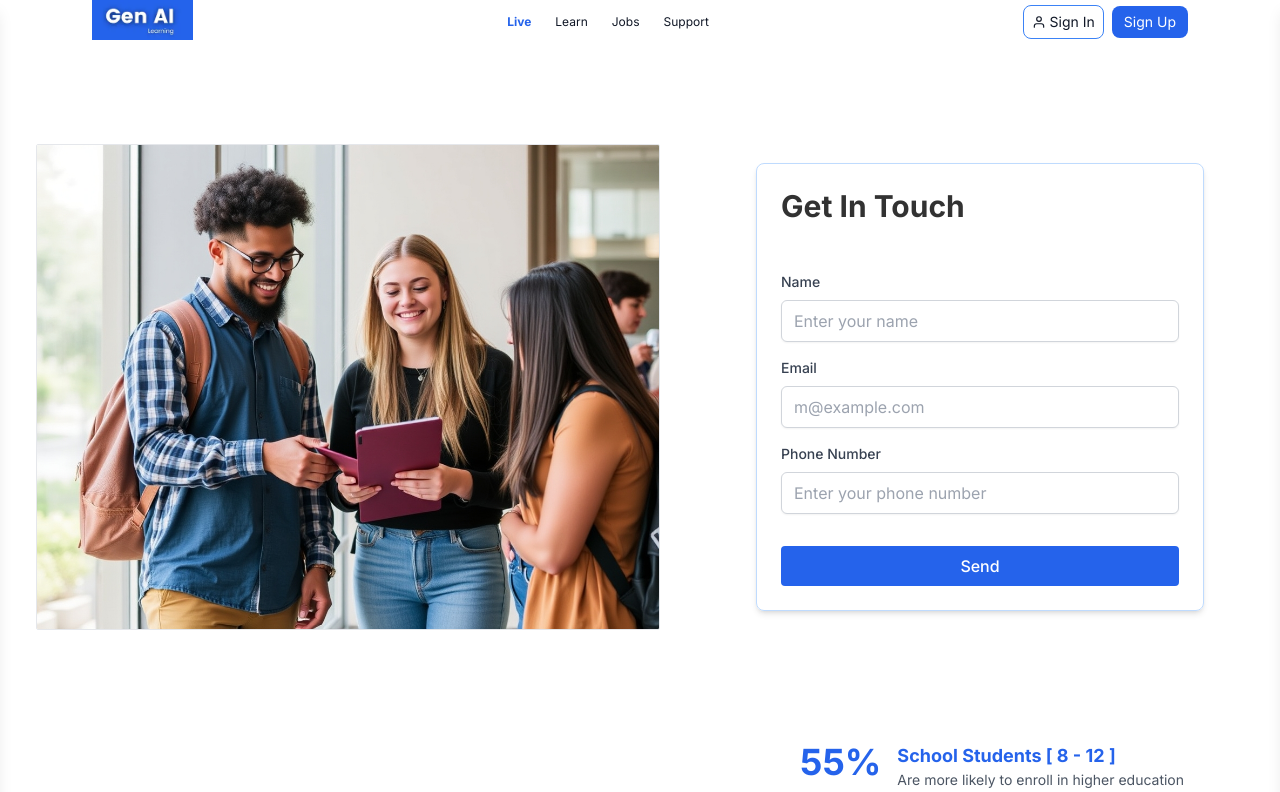
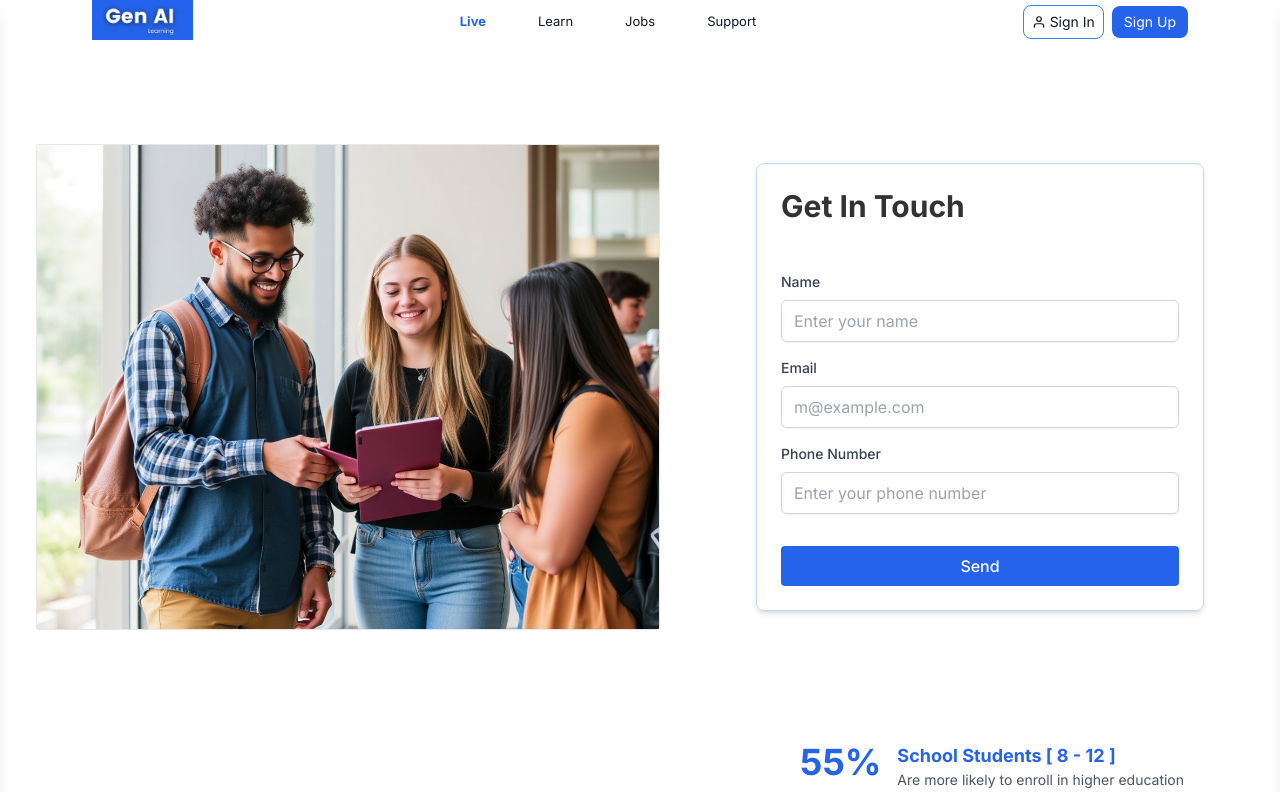
Before and after one commit to TheMentorLive/The-Mentor-Test, a React (Vite) app in the folder Frontend/: page /live in a window 1280 px wide. Shown: the top 792 px of the page. Built offline with nearby package versions, Linux system fonts and the light colour scheme.

Commit message:
Update - Home pg - 2

```diff
--- a/Frontend/src/components/Header.jsx
+++ b/Frontend/src/components/Header.jsx
@@ -59,38 +59,29 @@ const Header = () => {
                     </Link>
 
                     {/* Desktop Navigation Links */}
-                    <nav className="hidden lg:flex justify-center gap-2 items-center">
+                    <nav className="hidden lg:flex justify-center gap-9 items-center">
                         <Link
                             to="/live"
-                            className={`flex text-[12px] items-center space-x-1 py-1 px-2 rounded transition-colors duration-300 ${location.pathname === '/live' ? 'font-bold text-blue-600' : 'text-gray-900 hover:text-blue-600 hover:bg-gray-100'}`}
+                            className={`flex text-[13px] items-center space-x-1 py-1 px-2 rounded transition-colors duration-300 ${location.pathname === '/live' ? 'font-bold text-blue-600' : 'text-gray-900 hover:text-blue-600 hover:bg-gray-100'}`}
                         >
                             <span>Live</span>
                         </Link>
                         <Link
                             to="/learn"
-                            className={`flex text-[12px] items-center space-x-1 py-1 px-2 rounded transition-colors duration-300 ${location.pathname === '/learn' ? 'font-bold text-blue-600' : 'text-gray-900 hover:text-blue-600 hover:bg-gray-100'}`}
+                            className={`flex text-[13px] items-center space-x-1 py-1 px-2 rounded transition-colors duration-300 ${location.pathname === '/learn' ? 'font-bold text-blue-600' : 'text-gray-900 hover:text-blue-600 hover:bg-gray-100'}`}
                         >
                             <span>Learn</span>
                         </Link>
-                        <Link to="/pricing" className="flex text-[12px] hover:font-bold items-center space-x-1 py-1 px-2 text-gray-900 hover:text-blue-600 hover:bg-gray-100 rounded transition-colors duration-300">
+                        <Link to="/pricing" className="flex text-[13px] hover:font-bold items-center space-x-1 py-1 px-2 text-gray-900 hover:text-blue-600 hover:bg-gray-100 rounded transition-colors duration-300">
                             <span>Jobs</span>
                         </Link>
                         {!isLoggedIn && (
-                            <Link to="/support" className={`flex text-[12px] items-center space-x-1 py-1 px-2 rounded transition-colors duration-300 ${location.pathname === '/support' ? 'font-bold text-blue-600' : 'text-gray-900 hover:text-blue-600 hover:bg-gray-100'}`}>
+                            <Link to="/support" className={`flex text-[13px] items-center space-x-1 py-1 px-2 rounded transition-colors duration-300 ${location.pathname === '/support' ? 'font-bold text-blue-600' : 'text-gray-900 hover:text-blue-600 hover:bg-gray-100'}`}>
                                 <span>Support</span>
                             </Link>
                         )}
-                        {isLoggedIn && (
-                            <>
-                                <Link to="/subjects" className="flex hover:font-bold items-center space-x-1 py-1 px-2 text-gray-900 hover:text-blue-600 hover:bg-gray-100 rounded transition-colors duration-300">
-                                    <span>Subjects</span>
-                                </Link>
-                                <Link to="/test-history" className="flex hover:font-bold items-center space-x-1 py-1 px-2 text-gray-900 hover:text-blue-600 hover:bg-gray-100 rounded transition-colors duration-300">
-                                    <span>Test History</span>
-                                </Link>
-                            </>
-                        )}
-                        {isLoggedIn && <DropdownMenu isLoggedIn={isLoggedIn} />}
+
+
                     </nav>
 
                     {/* Desktop Sign In / Cart */}
```
